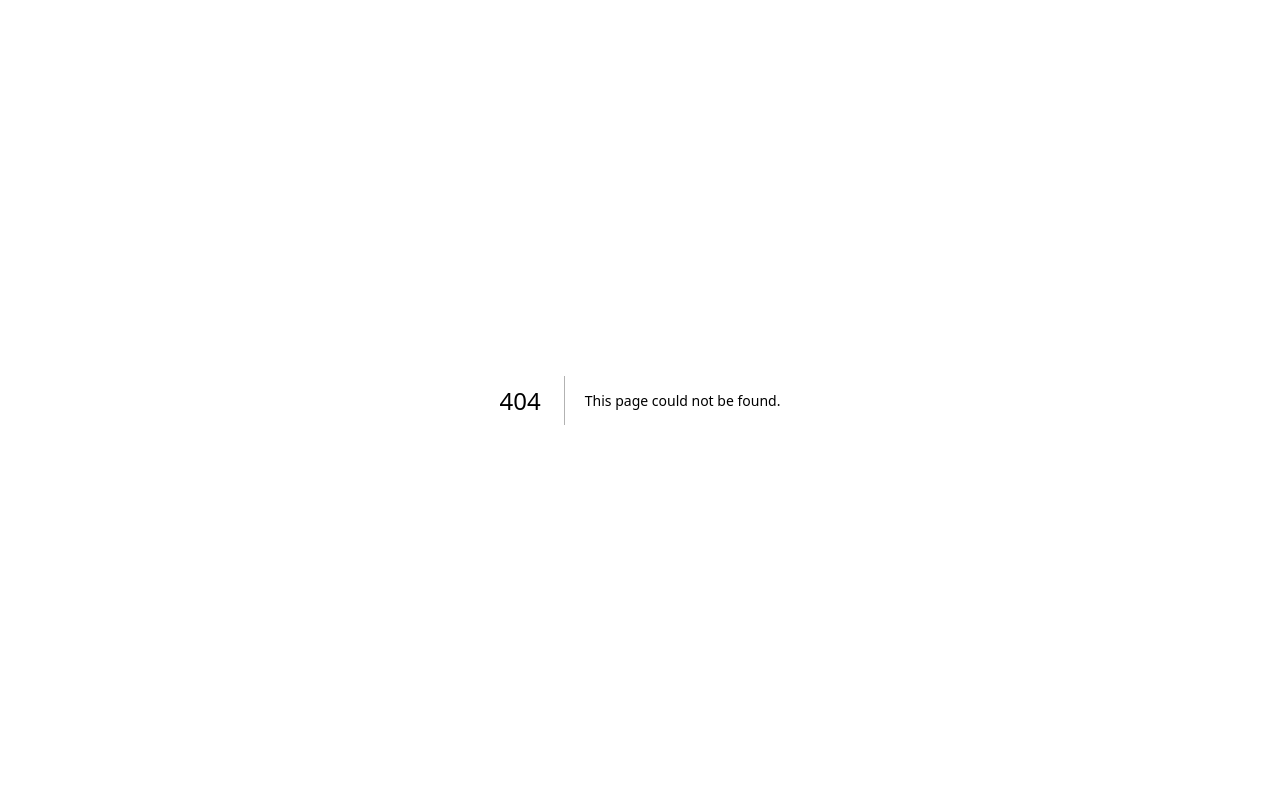
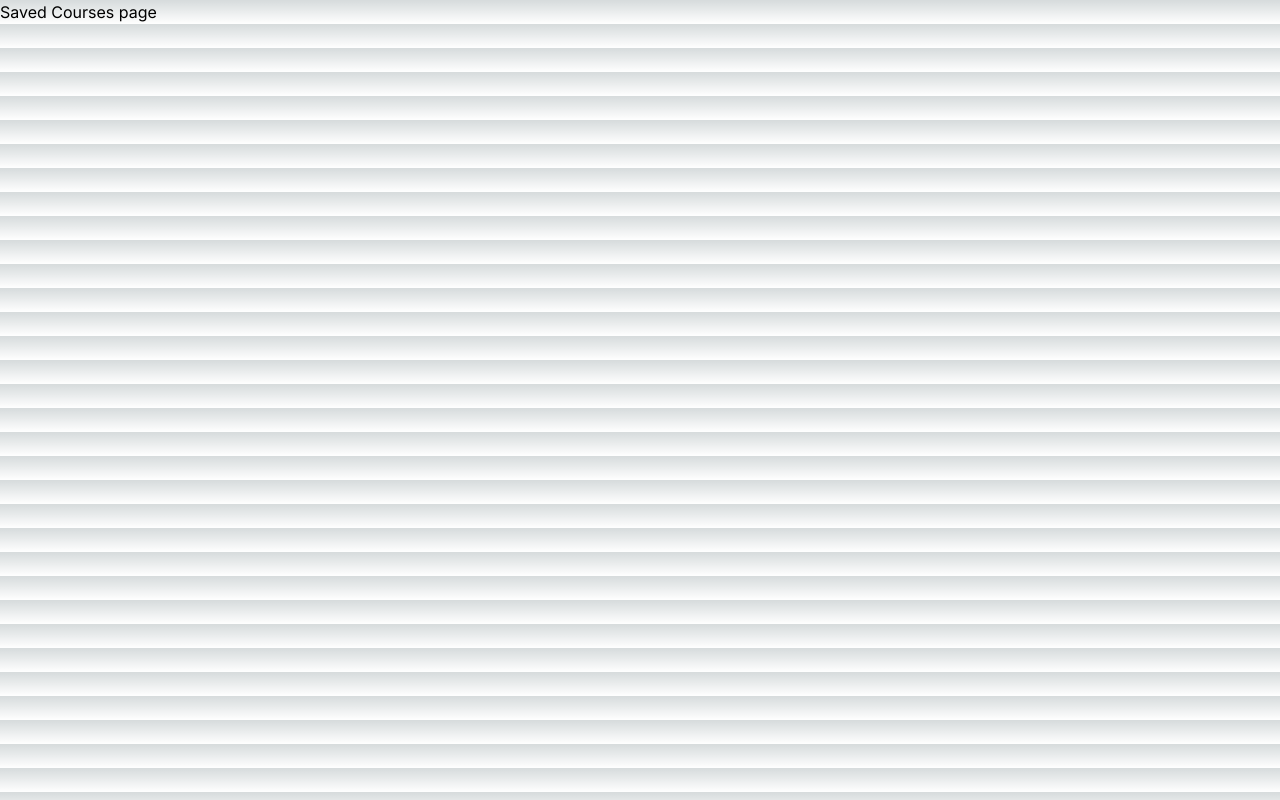
Before and after one commit to heathernfran/course-enrollment-app, a Next.js app: page /courses/saved in a window 1280 px wide. Before the commit this address had no page. Built offline with nearby package versions, Linux system fonts and the light colour scheme.

Commit message:
Set up routing for page components

```diff
--- /dev/null
+++ b/app/courses/[id]/enroll/page.tsx
@@ -0,0 +1,3 @@
+export default async function Page() {
+  return <div>Enroll page</div>;
+}
--- /dev/null
+++ b/app/courses/page.tsx
@@ -0,0 +1,3 @@
+export default async function Page() {
+  return <div>Courses page</div>;
+}
--- /dev/null
+++ b/app/courses/saved/page.tsx
@@ -0,0 +1,3 @@
+export default async function Page() {
+  return <div>Saved Courses page</div>;
+}
```
